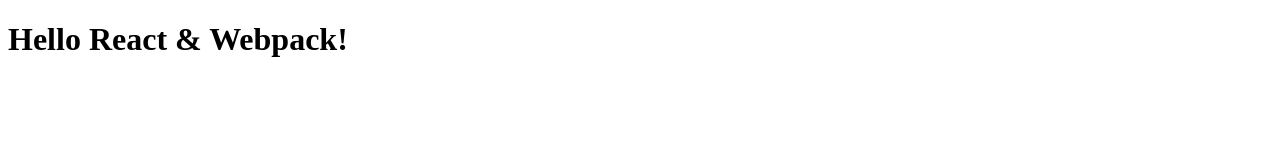
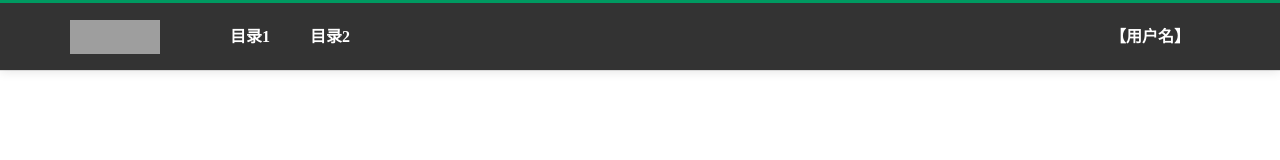
Before and after one commit to hongpao/react-zhemezhuang, a React app: page / in a window 1280 px wide. Built offline with nearby package versions, Linux system fonts and the light colour scheme; grey boxes are pictures that could not be loaded.

Commit message:
react+webpack+less 配置成功

```diff
--- a/index.html
+++ b/index.html
@@ -4,7 +4,7 @@
         <meta charset="utf-8">
         <meta name="viewport" content="width=device-width, initial-scale=1.0, user-scalable=no, maximum-scale=1.0, minimum-scale=1.0, viewport-fit=cover">
         <meta name="format-detection" content="telephone=no" />
-        <title>React</title>
+        <title><%= htmlWebpackPlugin.options.title %></title>
     </head>
 
     <body>
--- a/package.json
+++ b/package.json
@@ -11,6 +11,7 @@
     },
     "devDependencies": {
         "@babel/core": "^7.5.0",
+        "@babel/plugin-proposal-class-properties": "^7.8.3",
         "@babel/plugin-transform-runtime": "^7.5.0",
         "@babel/preset-env": "^7.5.0",
         "@babel/preset-react": "^7.0.0",
@@ -18,6 +19,7 @@
         "babel-polyfill": "^6.26.0",
         "css-loader": "^3.4.2",
         "html-webpack-plugin": "^3.2.0",
+        "less": "^3.11.1",
         "less-loader": "^5.0.0",
         "style-loader": "^1.1.3",
         "webpack": "^4.35.3",
@@ -30,7 +32,9 @@
         "axios": "^0.19.2",
         "react": "^16.12.0",
         "react-dom": "^16.12.0",
-        "react-router": "^3.2.0"
+        "react-redux": "^7.2.0",
+        "react-router": "^3.2.0",
+        "redux": "^4.0.5"
     },
     "engines": {
         "node": ">= 6.0.0",
--- a/src/components/header/Header.js
+++ b/src/components/header/Header.js
@@ -1,5 +1,5 @@
 import React, { Component } from 'react'
-import './Header.css';
+import './Header.less';
 
 class Header extends Component {
     render(){
--- a/src/index.js
+++ b/src/index.js
@@ -1,7 +1,8 @@
 import React from 'react';
 import ReactDOM from 'react-dom';
-
-// import Routes from './routes'
+import { Provider } from 'react-redux'
+import Routes from './routes'
+import reducer from './store/reducer'
 
 class App extends React.Component {
     render() {
@@ -12,12 +13,8 @@
 }
 
 ReactDOM.render(
-    <App/> ,
+    <Provider store={reducer}>
+        <Routes/>
+    </Provider>,
     document.getElementById('root')
-);
-
-// const s = [1, 2, 3]
-
-// s.map(item => {
-//     console.log(item)
-// })
+)
--- a/src/routes.js
+++ b/src/routes.js
@@ -9,7 +9,7 @@
 import Header from './components/header/Header';
 import Footer from './components/footer/Footer'
 
-// import Mine from './containers/mine/actions';
+import Mine from './containers/mine/actions';
 
 /**
  * 页面级父组件
@@ -33,12 +33,12 @@
     return (
         <Router history={browserHistory}>
             <Route path="/" component={App}>
-                <div>rrr</div>
-                {/* <IndexRoute component={Mine} /> */}
+                <IndexRoute component={Mine} />
                 {/* <Route path="/mine" component={Mine}/> */}
             </Route>
         </Router>
     )
 }
 
-export default routes;
+export default App;
+// export default routes;
--- /dev/null
+++ b/src/store/reducer.js
@@ -0,0 +1,34 @@
+/**
+ *
+ * @param {*} state
+ * @param {*} action
+ */
+
+ import { createStore } from 'redux'
+import Types from '../utils/types'
+
+const states = {
+    main: 100
+}
+
+// function updateObject(oldObject, newValues) {
+//     // 用空对象作为第一个参数传递给 Object.assign，以确保是复制数据，而不是去改变原来的数据
+//     return Object.assign({}, oldObject, newValues)
+// }
+
+const reducer = (state = states, action) => {
+    switch (action.type) {
+        case Types.TEST:
+            state.main += action.df || 0
+            return state;
+        case '扣工资':
+            return state -= 100;
+        default:
+            return state;
+    }
+}
+
+//创建store
+const store = createStore(reducer)
+
+export default store
--- a/webpack.config.js
+++ b/webpack.config.js
@@ -37,7 +37,7 @@
     module: {
         rules: [
             {
-            test: /\.css$/,
+            test: /\.(css|less)$/,
             use: ['style-loader', 'css-loader', 'less-loader']
         }, {
             test: /\.js$/,
@@ -59,6 +59,7 @@
 
             /**
              * 顾名思义， 设置生成的 html 文件的标题。
+             * 需要在模本页面设置，然后替换文案
              */
             title: 'hongpao',
 
```
Also changed, not shown: .babelrc, release/1.min.js (added), release/favicon.ico (added), release/index.html (added), src/components/header/Header.less (renamed from src/components/header/Header.css), 3 other files.
